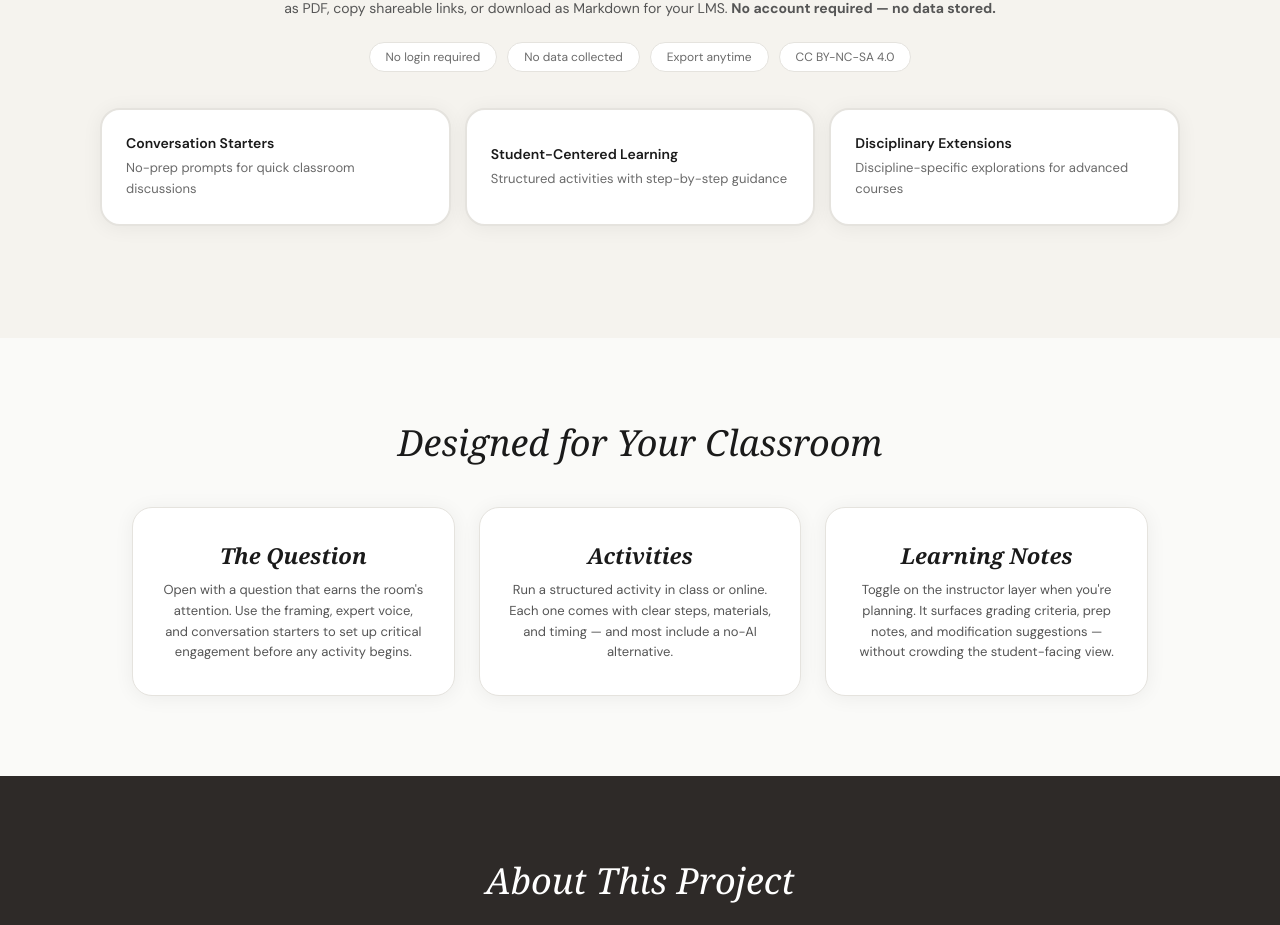
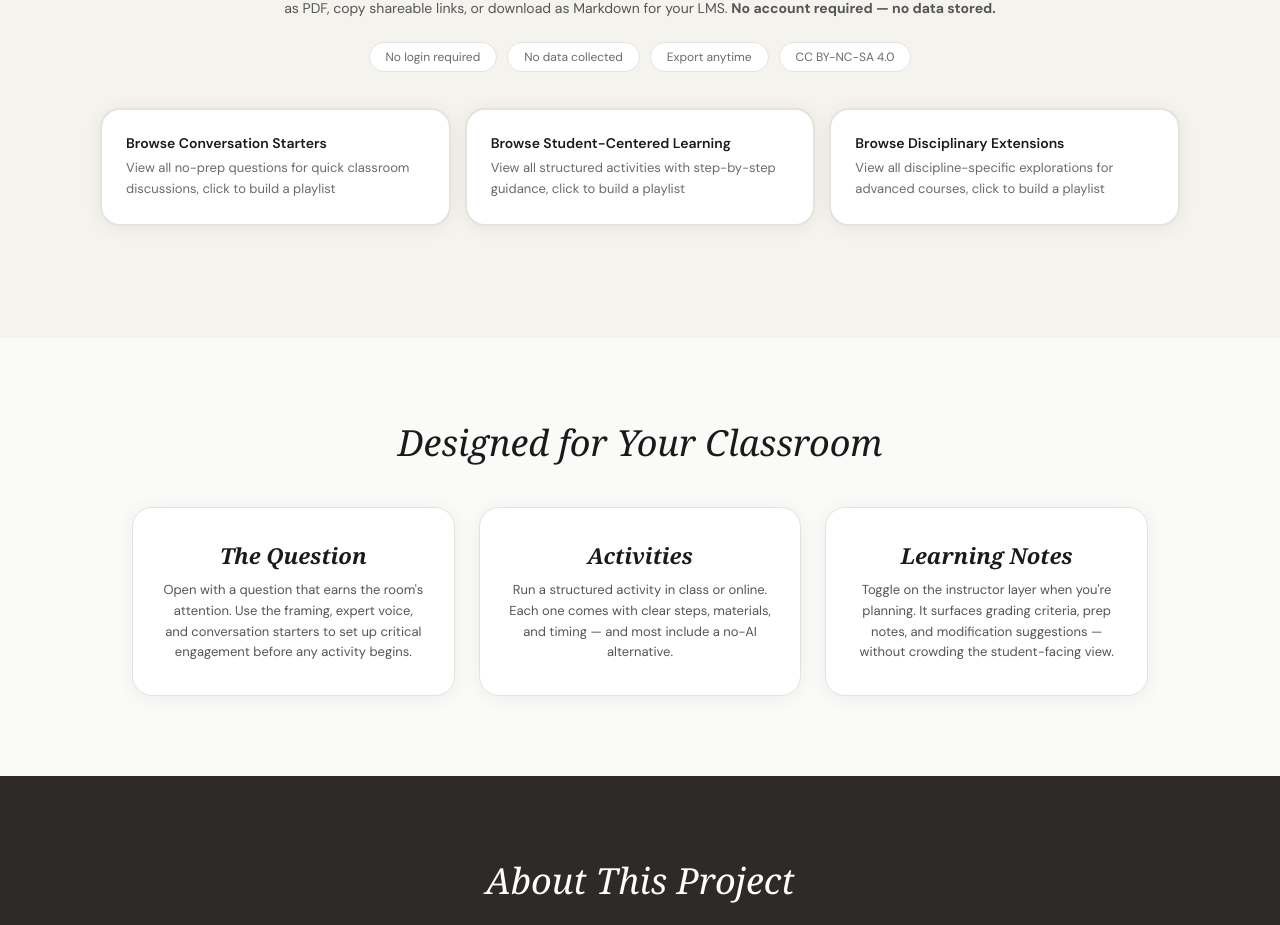
Before and after one commit to remikalir/pressing-prompts, a React (Vite) app: page / in a window 1280 px wide. Shown: the part 1852-2777 px from the top of the page. Built offline with nearby package versions, Linux system fonts and the light colour scheme; a web font is replaced by a local one.

Commit message:
revise playlist buttons

```diff
--- a/src/data/browseActivities.js
+++ b/src/data/browseActivities.js
@@ -49,22 +49,22 @@ export const BROWSE_ACTIVITIES = built;
 // Type metadata for the browse cards on the homepage
 export const TYPE_META = {
   convo: {
-    label: "Conversation Starters",
-    description: "No-prep prompts for quick classroom discussions",
+    label: "Browse Conversation Starters",
+    description: "View all no-prep questions for quick classroom discussions, click to build a playlist",
     badge: "💬",
     badgeColor: "#E3F2FD",
     badgeText: "#1565C0",
   },
   active: {
-    label: "Student-Centered Learning",
-    description: "Structured activities with step-by-step guidance",
+    label: "Browse Student-Centered Learning",
+    description: "View all structured activities with step-by-step guidance, click to build a playlist",
     badge: "⚡",
     badgeColor: "#FFF3E0",
     badgeText: "#E65100",
   },
   discipline: {
-    label: "Disciplinary Extensions",
-    description: "Discipline-specific explorations for advanced courses",
+    label: "Browse Disciplinary Extensions",
+    description: "View all discipline-specific explorations for advanced courses, click to build a playlist",
     badge: "🎓",
     badgeColor: "#F3E5F5",
     badgeText: "#7B1FA2",
--- a/src/pages/BlogPage.jsx
+++ b/src/pages/BlogPage.jsx
@@ -40,8 +40,7 @@ export default function BlogPage() {
           Blog
         </h1>
         <p style={{ fontSize: "16px", lineHeight: 1.7, color: T.text2 }}>
-          Posts arrive after launch — perspectives on AI in higher education, classroom
-          experiments, conversations with educators using these prompts in their teaching.
+          Coming soon...
         </p>
       </section>
       <Footer />
```
